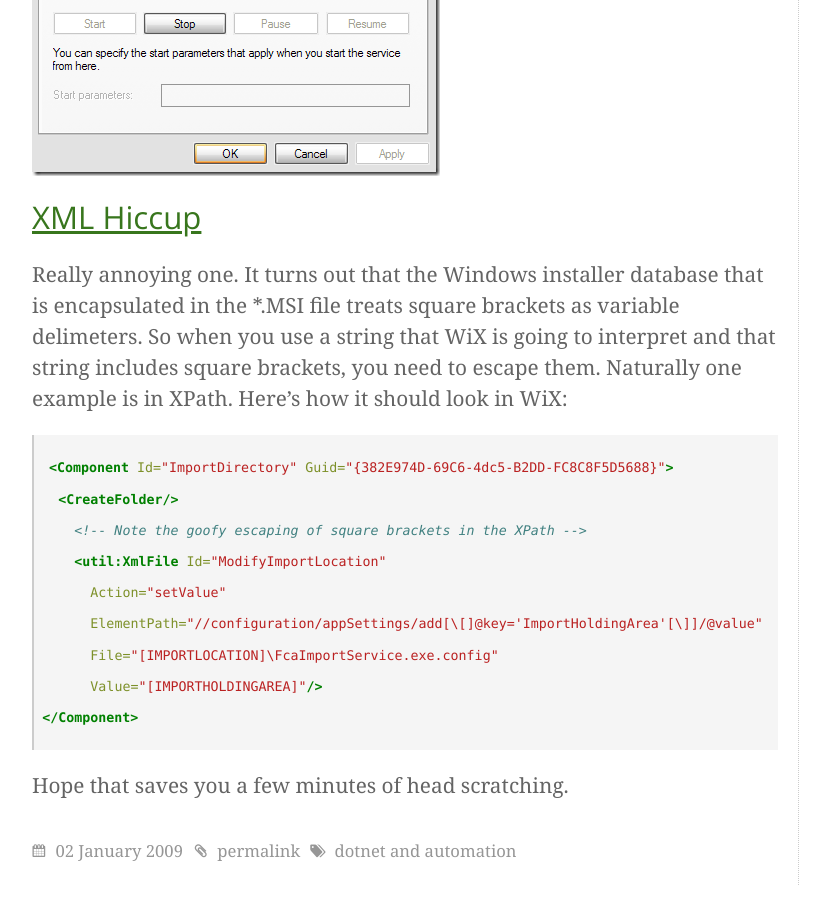
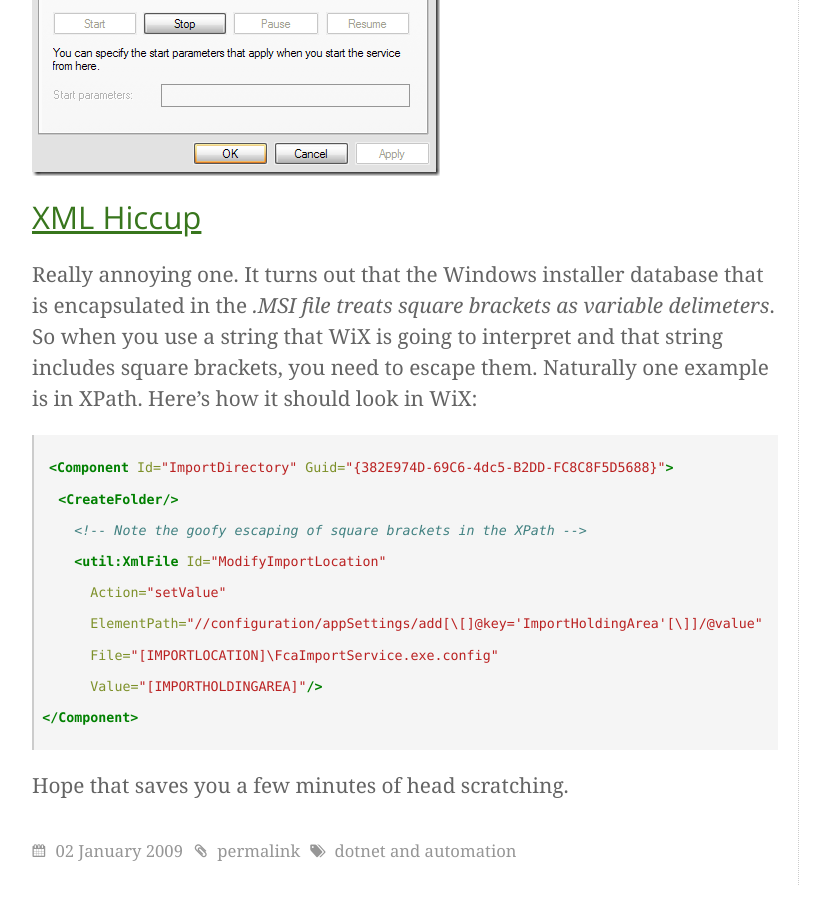
Before and after one commit to dvhthomas/dvhthomas.github.com, a Jekyll site: the page built from _posts/2009-01-02-wix-xml-and-building-windows-services.md, in a window 1280 px wide and 900 px high, scrolled down 2118 px. Shown: the whole window, without its empty margins (38-868 px from the left). Built offline with Jekyll 4.4.1, drawn with Linux system fonts in a browser that asks for light colours; some web fonts are replaced.

```diff
--- a/_posts/2009-01-02-wix-xml-and-building-windows-services.md
+++ b/_posts/2009-01-02-wix-xml-and-building-windows-services.md
@@ -43,7 +43,7 @@ As I mentioned I’ve used this exact approach before with success. But that dar
 
 ## XML Hiccup
 
-Really annoying one. It turns out that the Windows installer database that is encapsulated in the *.MSI file treats square brackets as variable delimeters. So when you use a string that WiX is going to interpret and that string includes square brackets, you need to escape them. Naturally one example is in XPath. Here’s how it should look in WiX:
+Really annoying one. It turns out that the Windows installer database that is encapsulated in the *.MSI file treats square brackets as variable delimeters*. So when you use a string that WiX is going to interpret and that string includes square brackets, you need to escape them. Naturally one example is in XPath. Here’s how it should look in WiX:
 
 {% highlight xml%}
 <Component Id="ImportDirectory" Guid="{382E974D-69C6-4dc5-B2DD-FC8C8F5D5688}">
```
